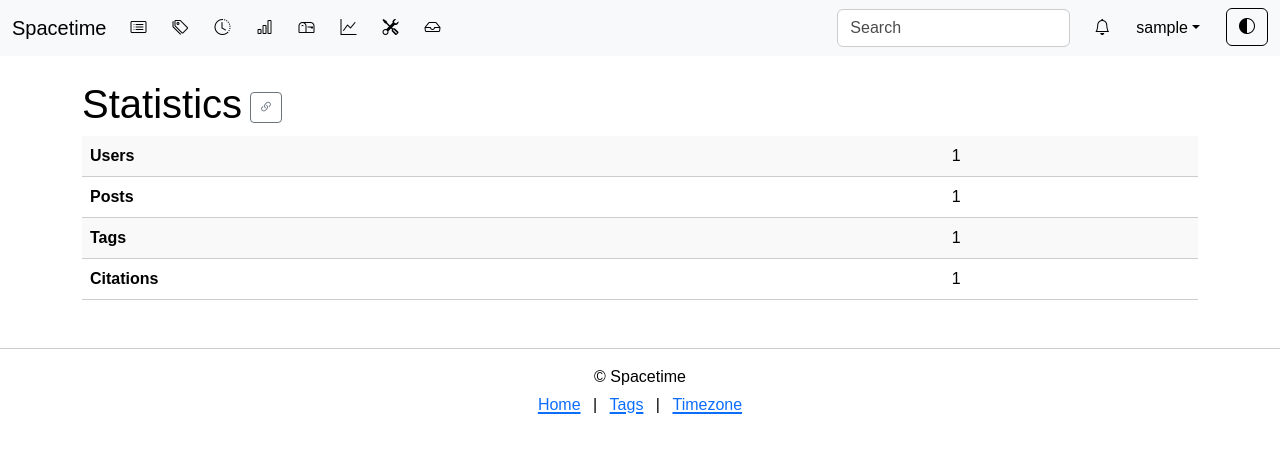
After one commit to flyingtext/spacetime, a Flask app: page /admin/stats in a window 1280 px wide. The commit adds this page. Shown: the top 453 px of the page. Run offline with Flask 3, Linux system fonts and the light colour scheme; a user stored in the database is signed in; tables that the repository leaves empty hold one stand-in row (values such as "Sample post"); some libraries are stand-ins or nearby versions.

Commit message:
Add admin statistics page

```diff
--- a/app.py
+++ b/app.py
@@ -2329,6 +2329,20 @@ def admin_posts():
     return render_template('admin/posts.html', pagination=pagination, q=q)
 
 
+@app.route('/admin/stats')
+@login_required
+def admin_stats():
+    if not current_user.is_admin():
+        abort(403)
+    stats = {
+        'users': User.query.count(),
+        'posts': Post.query.count(),
+        'tags': Tag.query.count(),
+        'citations': PostCitation.query.count(),
+    }
+    return render_template('admin/stats.html', stats=stats)
+
+
 @app.route('/settings', methods=['GET', 'POST'])
 @login_required
 def settings():
--- /dev/null
+++ b/templates/admin/stats.html
@@ -0,0 +1,11 @@
+{% extends "base.html" %}
+{% block title %}{{ _('Statistics') }}{% endblock %}
+{% block content %}
+<h1>{{ _('Statistics') }}</h1>
+<table class="table table-striped">
+  <tr><th>{{ _('Users') }}</th><td>{{ stats.users }}</td></tr>
+  <tr><th>{{ _('Posts') }}</th><td>{{ stats.posts }}</td></tr>
+  <tr><th>{{ _('Tags') }}</th><td>{{ stats.tags }}</td></tr>
+  <tr><th>{{ _('Citations') }}</th><td>{{ stats.citations }}</td></tr>
+</table>
+{% endblock %}
--- a/templates/base.html
+++ b/templates/base.html
@@ -24,6 +24,7 @@
         <li class="nav-item"><a class="nav-link" href="{{ url_for('citation_stats') }}" aria-label="{{ _('Citation Stats') }}" title="{{ _('Citation Stats') }}"><i class="bi bi-bar-chart" aria-hidden="true"></i><span class="visually-hidden">{{ _('Citation Stats') }}</span></a></li>
         <li class="nav-item"><a class="nav-link" href="{{ url_for('requested_posts') }}" aria-label="{{ _('Requested Posts') }}" title="{{ _('Requested Posts') }}"><i class="bi bi-mailbox" aria-hidden="true"></i><span class="visually-hidden">{{ _('Requested Posts') }}</span></a></li>
         {% if current_user.is_authenticated and current_user.is_admin() %}
+        <li class="nav-item"><a class="nav-link" href="{{ url_for('admin_stats') }}" aria-label="{{ _('Statistics') }}" title="{{ _('Statistics') }}"><i class="bi bi-graph-up" aria-hidden="true"></i><span class="visually-hidden">{{ _('Statistics') }}</span></a></li>
         <li class="nav-item"><a class="nav-link" href="{{ url_for('admin_posts') }}" aria-label="{{ _('Manage Posts') }}" title="{{ _('Manage Posts') }}"><i class="bi bi-tools" aria-hidden="true"></i><span class="visually-hidden">{{ _('Manage Posts') }}</span></a></li>
         <li class="nav-item"><a class="nav-link" href="{{ url_for('admin_requested_posts') }}" aria-label="{{ _('Manage Requests') }}" title="{{ _('Manage Requests') }}"><i class="bi bi-inbox" aria-hidden="true"></i><span class="visually-hidden">{{ _('Manage Requests') }}</span></a></li>
         {% endif %}
```
Also changed, not shown: tests/test_admin_stats.py (added, +57 -0 lines), translations/es/LC_MESSAGES/messages.po.
